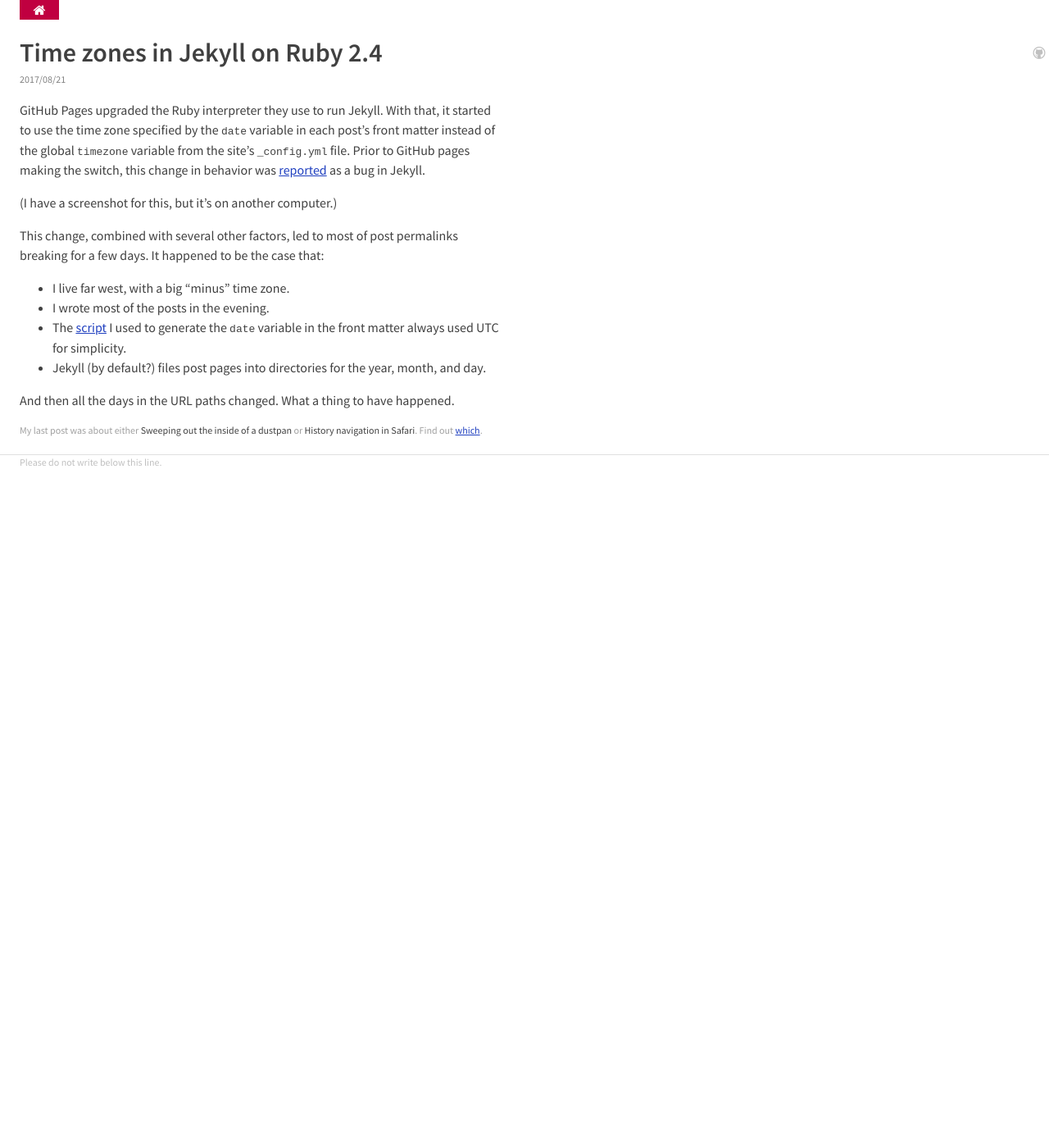
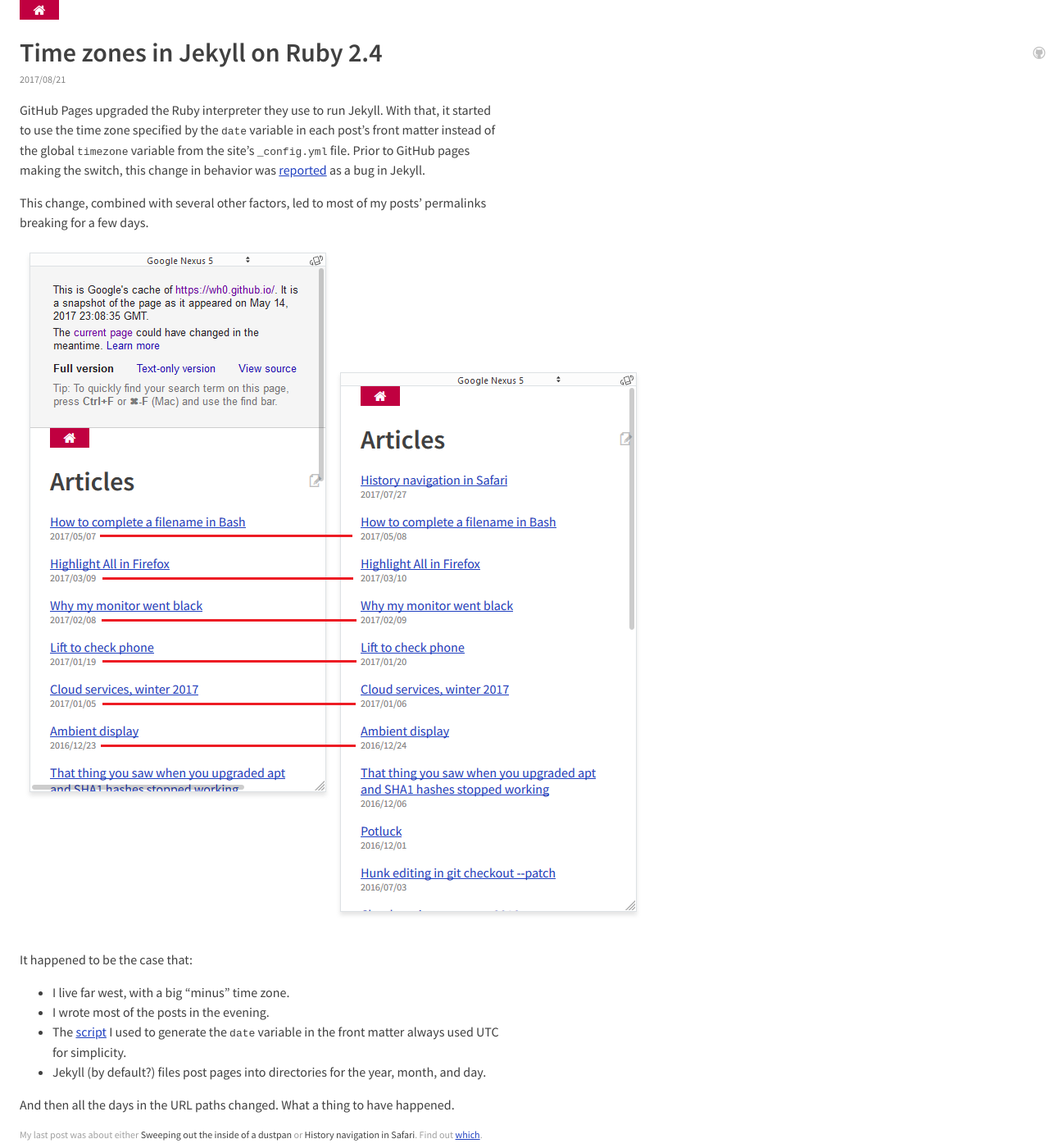
Before and after one commit to wh0/wh0.github.io, a Jekyll site: the page built from _posts/2017-08-21-jekyll-ruby24-timezones.md, in a window 1280 px wide and 1400 px high. Shown: the whole window at 82% size. Built offline with Jekyll 4.4.1, drawn with Linux system fonts in a browser that asks for light colours.

Commit message:
screenshot

```diff
--- a/_posts/2017-08-21-jekyll-ruby24-timezones.md
+++ b/_posts/2017-08-21-jekyll-ruby24-timezones.md
@@ -9,9 +9,10 @@ GitHub Pages upgraded the Ruby interpreter they use to run Jekyll.
 With that, it started to use the time zone specified by the `date` variable in each post's front matter instead of the global `timezone` variable from the site's `_config.yml` file.
 Prior to GitHub pages making the switch, this change in behavior was [reported](https://github.com/jekyll/jekyll/issues/5963) as a bug in Jekyll.
 
-(I have a screenshot for this, but it's on another computer.)
+This change, combined with several other factors, led to most of my posts' permalinks breaking for a few days.
 
-This change, combined with several other factors, led to most of post permalinks breaking for a few days.
+![They're like all off by one day.]({% include asset-path.txt name="dates.png" %})
+
 It happened to be the case that:
 
 - I live far west, with a big "minus" time zone.
```
Also changed, not shown: assets/2017/jekyll-ruby24-timezones-dates.png (added).
